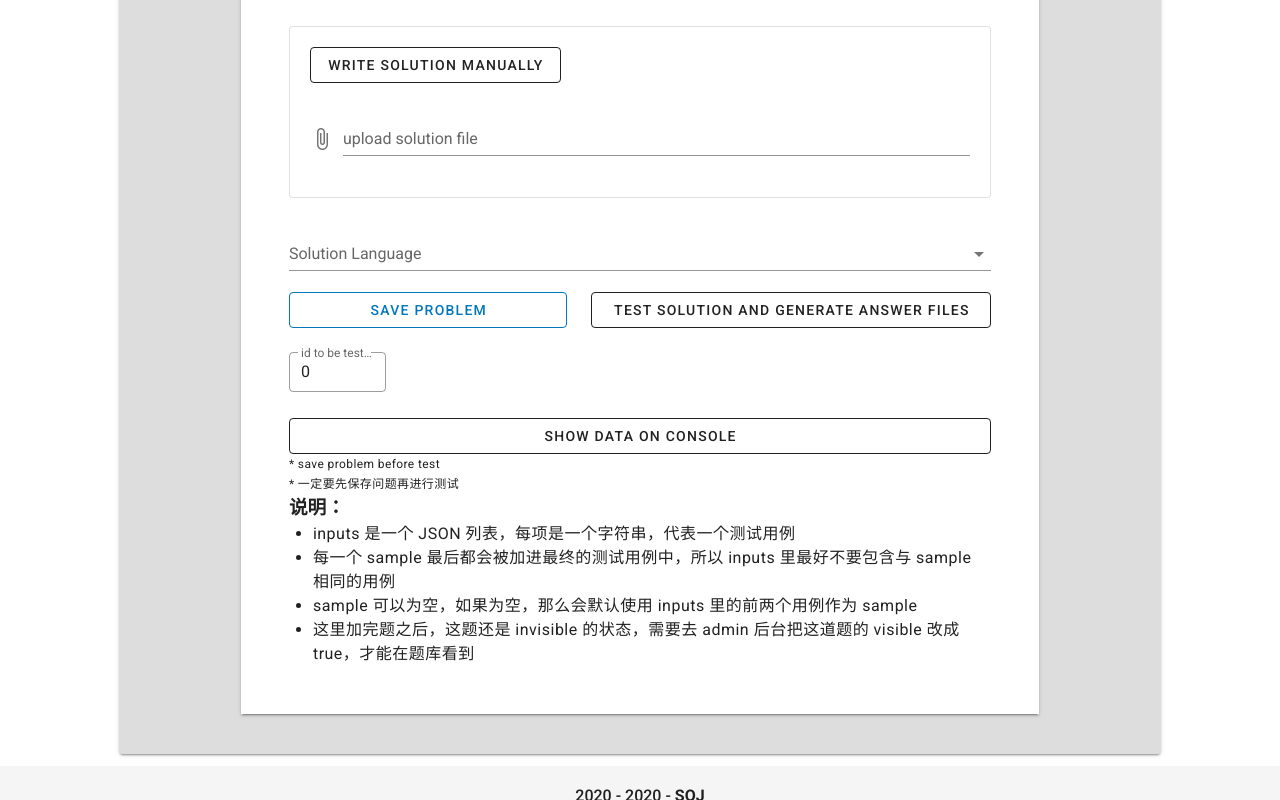
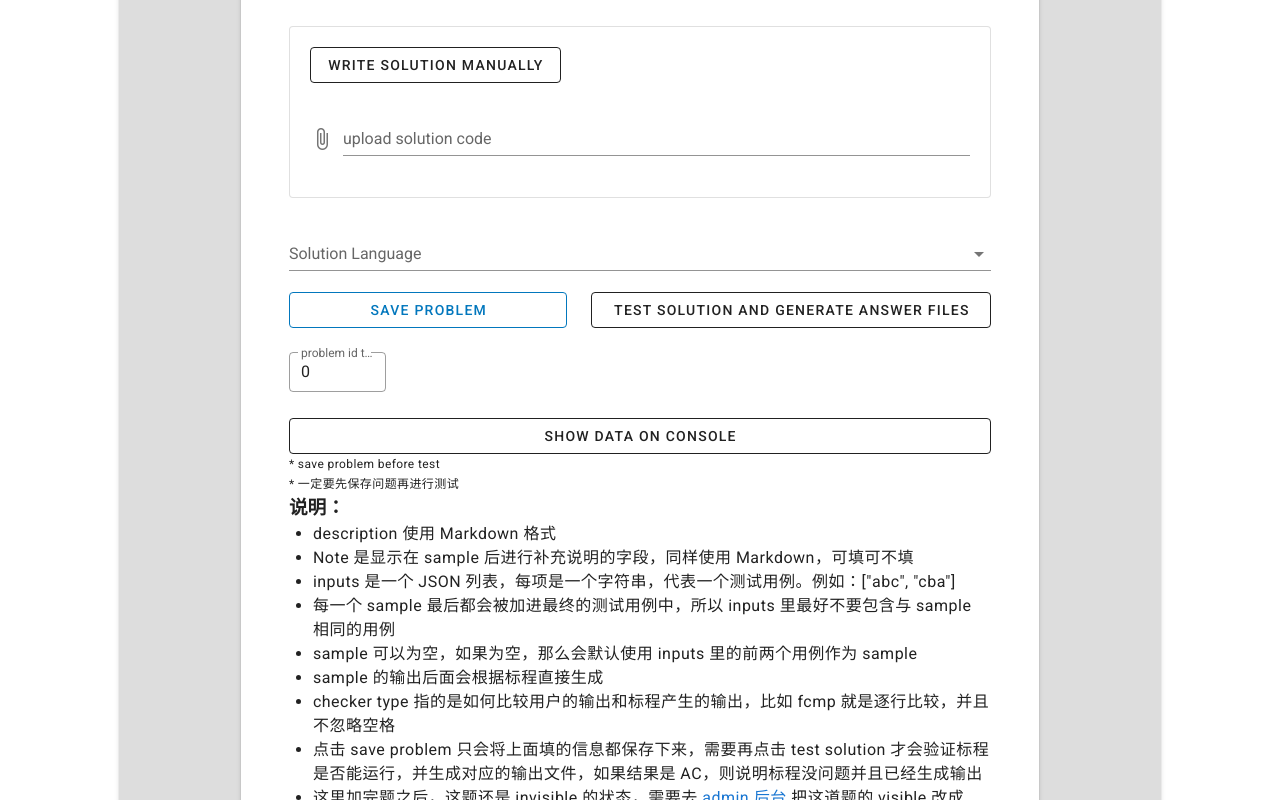
Before and after one commit to soj-allstars/soj_front-end, a Vue app: page /addproblem in a window 1280 px wide. Shown: the part 1140-1940 px from the top of the page. Built offline with nearby package versions, Linux system fonts and the light colour scheme; no server answers.

Commit message:
chore: add more notes to addproblem page

```diff
--- a/src/components/addProblem.vue
+++ b/src/components/addProblem.vue
@@ -170,7 +170,7 @@
                                             <v-row>
                                                 <v-col>
                                                     <v-file-input
-                                                     label="upload solution file"
+                                                     label="upload solution code"
                                                      show-size
                                                      v-show="upload_solution"
                                                      @change="solution_file_uploaded"
@@ -180,7 +180,7 @@
                                                     <v-textarea
                                                       outlined
                                                       v-show="!upload_solution"
-                                                      label="solution content"
+                                                      label="solution code here"
                                                       v-model="solution_text"
                                                     ></v-textarea>
                                                 </v-col>
@@ -212,7 +212,7 @@
                                                 <v-text-field
                                                         dense
                                                         outlined
-                                                        label='id to be tested'
+                                                        label='problem id to be tested'
                                                         v-model="problem_id"
                                                 ></v-text-field>
                                             </v-col>
@@ -300,10 +300,15 @@
                                                 <h3>说明：</h3>
                                                 <div class='body-1'>
                                                     <ul>
-                                                        <li>inputs 是一个 JSON 列表，每项是一个字符串，代表一个测试用例</li>
+                                                        <li>description 使用 Markdown 格式</li>
+                                                        <li>Note 是显示在 sample 后进行补充说明的字段，同样使用 Markdown，可填可不填</li>
+                                                        <li>inputs 是一个 JSON 列表，每项是一个字符串，代表一个测试用例。例如：["abc", "cba"]</li>
                                                         <li>每一个 sample 最后都会被加进最终的测试用例中，所以 inputs 里最好不要包含与 sample 相同的用例</li>
                                                         <li>sample 可以为空，如果为空，那么会默认使用 inputs 里的前两个用例作为 sample</li>
-                                                        <li>这里加完题之后，这题还是 invisible 的状态，需要去 admin 后台把这道题的 visible 改成 true，才能在题库看到</li>
+                                                        <li>sample 的输出后面会根据标程直接生成</li>
+                                                        <li>checker type 指的是如何比较用户的输出和标程产生的输出，比如 fcmp 就是逐行比较，并且不忽略空格</li>
+                                                        <li>点击 save problem 只会将上面填的信息都保存下来，需要再点击 test solution 才会验证标程是否能运行，并生成对应的输出文件，如果结果是 AC，则说明标程没问题并且已经生成输出</li>
+                                                        <li>这里加完题之后，这题还是 invisible 的状态，需要去 <a href="/admin/problemset/problem/">admin 后台</a> 把这道题的 visible 改成 true，才能在题库看到</li>
                                                     </ul>
                                                 </div>
                                             </v-col>
```
